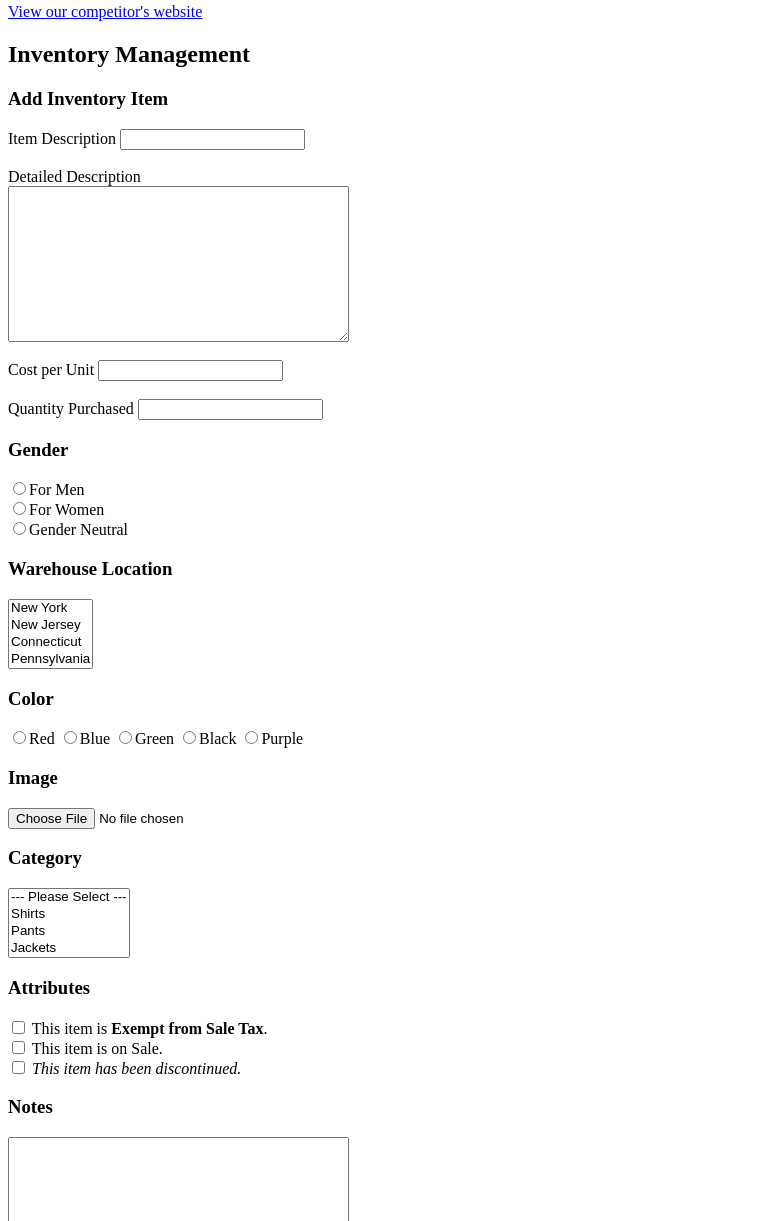
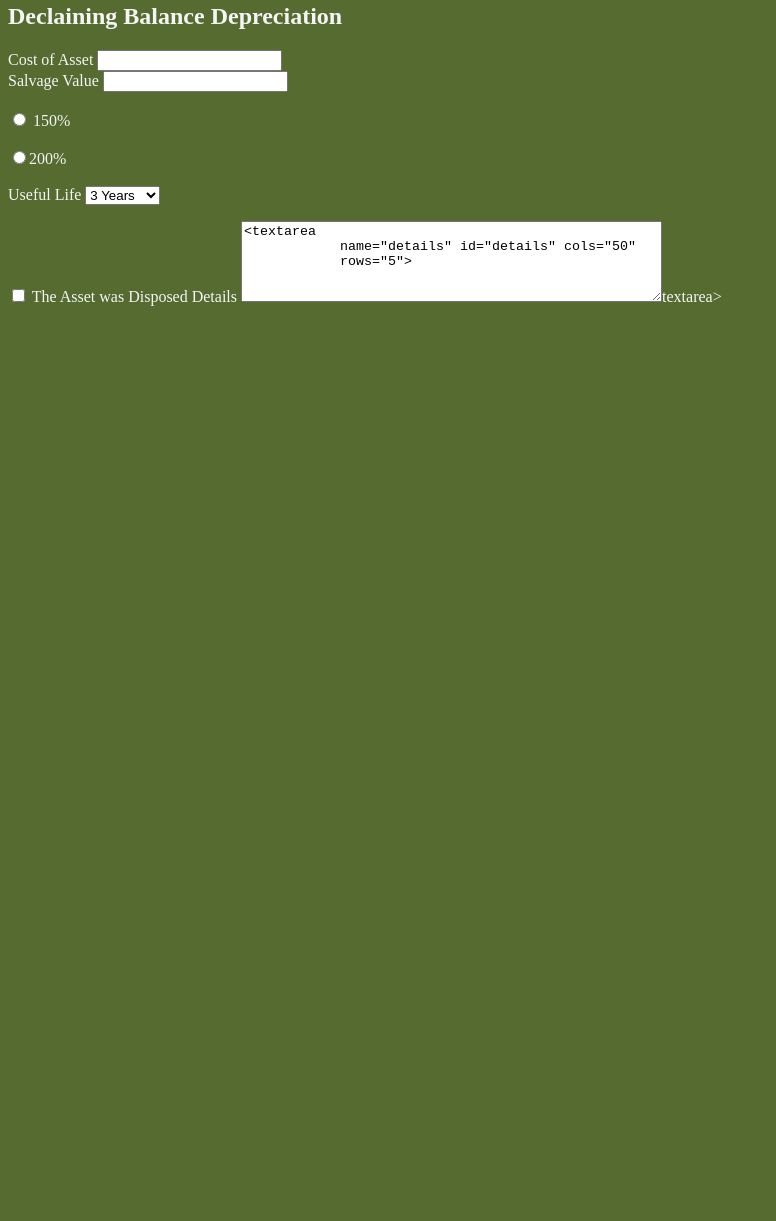
Before and after one commit to qcprof/inventory, a plain HTML site: page index.html in a window 1280 px wide. Shown: the part 63-1284 px from the top of the page, without its empty margins (0-776 px from the left). After the commit the page ends 800 px from the top, so only its background shows below. Drawn offline with Linux system fonts and the light colour scheme.

Commit message:
index.html

```diff
--- a/index.html
+++ b/index.html
@@ -1,155 +1,46 @@
 <html>
-  <head>
-    <title>Inventory Tracker</title>
-  </head>
-  <body>
-    <h1>XYZ Clothing Store !!!</h1>
-    <a href="http://amazon.com">View our competitor's website</a>
+<head>
+        <style>
+        body{
+    background-color: darkolivegreen; color:whitesmoke;}
+    </style>
+    </head>
+    <title>Exam 1 </title>
+</head>
+<body background="darkolivegreen" foreground="whitesmoke">
+    <h1>Iqbal Javed</h1>
+    <h2>Declaining Balance Depreciation</h2>
+    <label for="Cost of Asset"> Cost of Asset</label>
+    <input type="number" name="Cost of Asset" id="Cost of Asset"
+    <br /><br />
+    <label for="Salvage Value">Salvage Value </label>
+    <input type="text" name="Salvage Value" id="Salvage Value">
+    <br /><br />
+    <label>
+        <input type="radio" name="Percentage" value="Percentage" id="Percentage" /> 150%
+        </label><br /><br />
+        <label>
+            <input type="radio" name="200%" value="200%" id="200%"  />200%
+        </label>
+            <br><br>
+        <label for="Useful Life">Useful Life</label>
+        <select name="Useful Life" id="Useful Life">
+            <option value="3 Years"> 3 Years </option>
+            <option value="5 Years"> 5 Years </option>
+            <option value="7 Years"> 7 Years </option>
+            <option value="15 Years"> 15 Years </option>
 
-    <div>
-      <h2>Inventory Management</h2>
-      <form>
-        <h3>Add Inventory Item</h3>
-        <label for="description">Item Description</label>
-        <input type="text" name="description" id="description" required />
-        <br /><br />
-        <label for="details">Detailed Description</label>
-        <br />
-        <textarea name="details" id="details" cols="40" rows="10"></textarea>
-        <br /><br />
-        <label for="cost">Cost per Unit</label>
-        <input type="number" name="cost" id="cost" />
-        <br /><br />
-        <label for="quantity">Quantity Purchased</label>
-        <input type="number" name="quantity" id="quantity" />
-        <h3>Gender</h3>
-        <label>
-          <input type="radio" name="gender" value="men" id="men" />For Men
-        </label>
-        <br />
-        <label>
-          <input type="radio" name="gender" value="women" id="women" />For Women
-        </label>
-        <br />
-        <label>
-          <input type="radio" name="gender" value="either" id="either" />Gender
-          Neutral
-        </label>
-        <h3>Warehouse Location</h3>
-        <select name="location" id="location" multiple>
-          <option value="ny">New York</option>
-          <option value="nj">New Jersey</option>
-          <option value="ct">Connecticut</option>
-          <option value="pa">Pennsylvania</option>
-        </select>
-        <h3>Color</h3>
-        <label>
-          <input type="radio" name="color" value="red" id="red-color" />Red
-        </label>
-        <label>
-          <input type="radio" name="color" value="blue" id="blue-color" />Blue
-        </label>
-        <label>
-          <input
-            type="radio"
-            name="color"
-            value="green"
-            id="green-color"
-          />Green
-        </label>
-        <label>
-          <input
-            type="radio"
-            name="color"
-            value="green"
-            id="black-color"
-          />Black
-        </label>
-        <label>
-          <input
-            type="radio"
-            name="color"
-            value="green"
-            id="purple-color"
-          />Purple
-        </label>
+            </select>
 
-        <h3>Image</h3>
-        <input type="file" name="item-image" id="item-image" />
-        <h3>Category</h3>
-        <select name="category" id="category" multiple>
-          <option value="0">--- Please Select ---</option>
-          <option value="1">Shirts</option>
-          <option value="2">Pants</option>
-          <option value="3">Jackets</option>
-          <option value="4">Skirts</option>
-          <option value="5">Blouses</option>
-          <option value="6">Swimwear</option>
-          <option value="7">Socks</option>
-          <option value="8">Sneakers</option>
-          <option value="9">Sleepwear</option>
-          <option value="10">Robes</option>
-          <option value="11">Hats</option>
-          <option value="12">Overcoats</option>
-        </select>
+            <form>
+            </form>
+                 <input type="checkbox">
+                 <label for="The Asset was Disposed"> The Asset was Disposed </label>
+                <label for="Details">Details</label>
+        </form>
 
-        <h3>Attributes</h3>
-        <label for="tax-exempt">
-          <input type="checkbox" name="tax-exempt" id="tax-exempt" />
-          This item is <strong>Exempt from Sale Tax</strong>.
-        </label>
-        <br />
-        <label for="on-sale">
-          <input type="checkbox" name="on-sale" id="on-sale" />
-          This item is on Sale.
-        </label>
-        <br />
-        <label for="discontinued">
-          <input type="checkbox" name="discontinued" id="discontinued" />
-          <em>This item has been discontinued.</em>
-        </label>
-        <h3>Notes</h3>
-        <textarea name="notes" id="notes" cols="40" rows="10"></textarea>
-        <br /><br />
-        <button type="submit">Save</button>
-        <button type="reset">Clear</button>
-      </form>
-    </div>
-    <br />
-    <hr />
-    <div>
-      <h2>Most Recent Purchases</h2>
-      <p>
-        The table below lists the three most recently entered inventory
-        purchases.
-      </p>
-      <table>
-        <thead>
-          <th>Item</th>
-          <th>Cost</th>
-          <th>Quantity</th>
-        </thead>
-        <tbody>
-          <tr>
-            <td>Striped Sweatshirt</td>
-            <td>$17.43</td>
-            <td>300</td>
-          </tr>
-          <tr>
-            <td>Solid Hoodie</td>
-            <td>$12.35</td>
-            <td>100</td>
-          </tr>
-          <tr>
-            <td>Casual Pants</td>
-            <td>$22.87</td>
-            <td>500</td>
-          </tr>
-        </tbody>
-      </table>
-      <br />
-    </div>
-    <!-- The following button does not do anything yet. -->
-    <button>View Full Inventory Report</button>
-  </body>
-</html>
+            <textarea id="Details" name="Details" rows="5" cols="50"
+
+        <label for="Details"><textarea
+            name="details" id="details" cols="50"
+            rows="5"></textarea>textarea></label>
```
